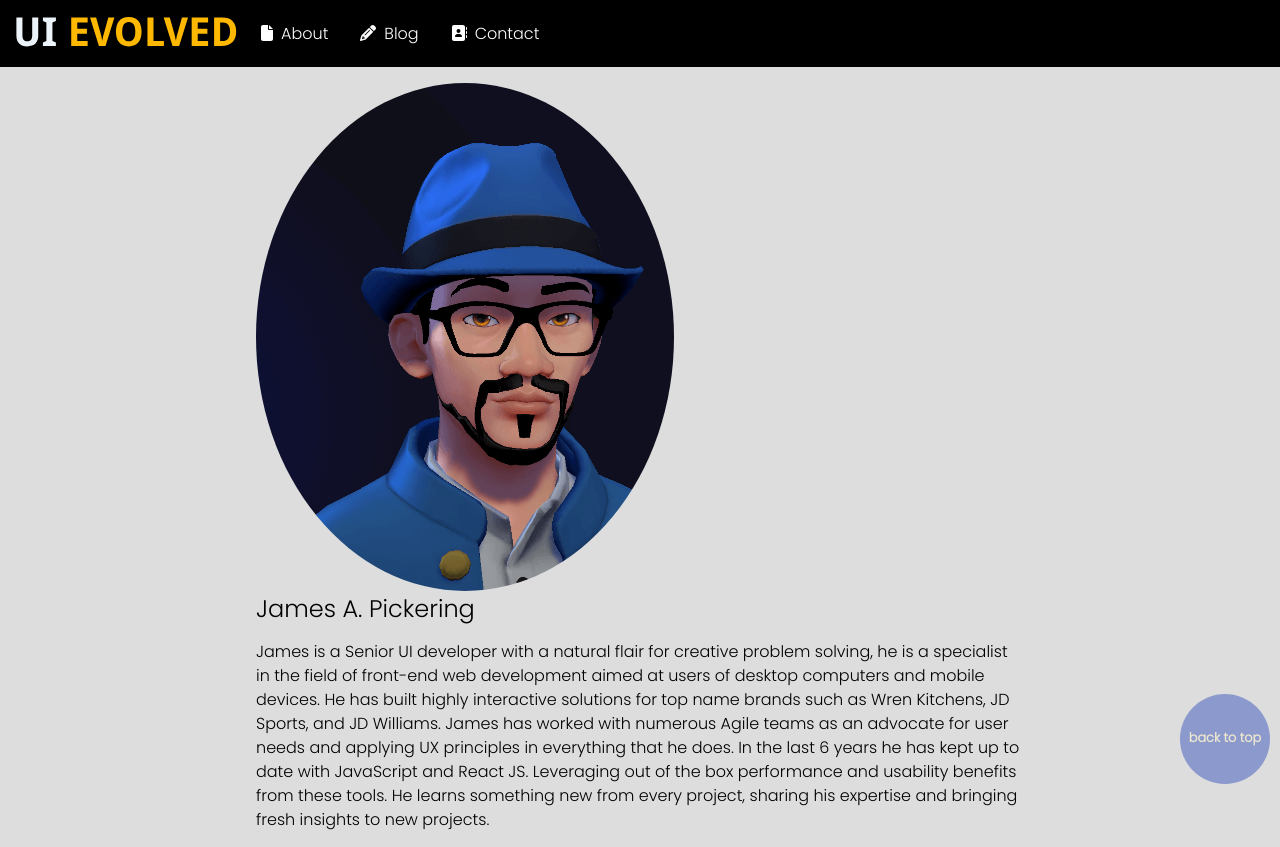
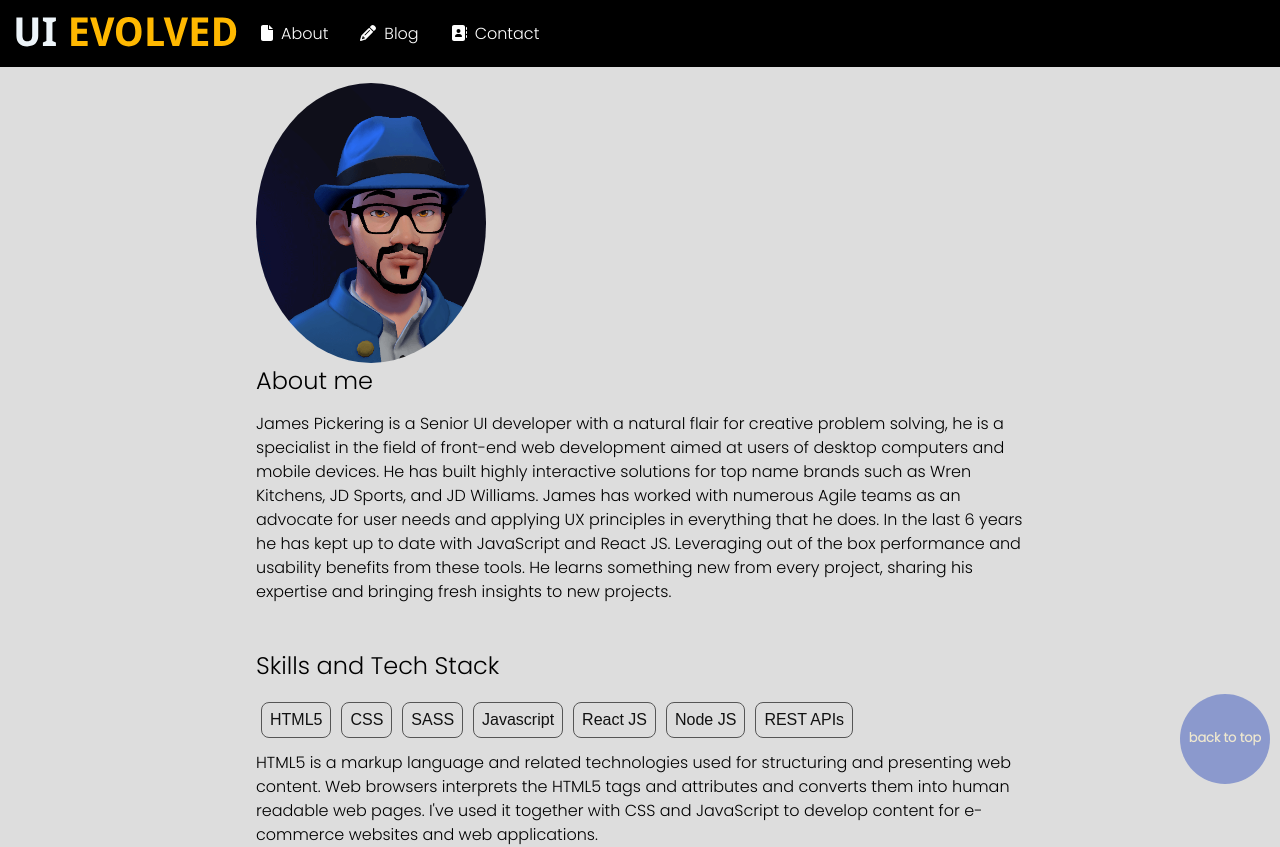
Before and after one commit to japickering/web-portfolio, a React (Create React App) app: page /about in a window 1280 px wide. Shown: the top 847 px of the page. Built offline with nearby package versions, Linux system fonts and the light colour scheme.

Commit message:
avatar, tabs and about text updates

```diff
--- a/src/components/Navbar.js
+++ b/src/components/Navbar.js
@@ -20,7 +20,7 @@ export default function Navbar() {
   }, []);
 
   return (
-    <nav id='navbar' className='navbar' tabIndex='0'>
+    <nav id='navbar' className='navbar'>
       <ul>
         {menu.map((item) => {
           return (
--- a/src/db.json
+++ b/src/db.json
@@ -2,7 +2,7 @@
   "title": "Professional Front-end UI Development",
   "author": "James A. Pickering",
   "headline": "Creating highly interactive and mobile-friendly websites and applications",
-  "about": "James is a Senior UI developer with a natural flair for creative problem solving, he is a specialist in the field of front-end web development aimed at users of desktop computers and mobile devices. He has built highly interactive solutions for top name brands such as Wren Kitchens, JD Sports, and JD Williams. James has worked with numerous Agile teams as an advocate for user needs and applying UX principles in everything that he does. In the last 6 years he has kept up to date with JavaScript and React JS. Leveraging out of the box performance and usability benefits from these tools. He learns something new from every project, sharing his expertise and bringing fresh insights to new projects.",
+  "about": "James Pickering is a Senior UI developer with a natural flair for creative problem solving, he is a specialist in the field of front-end web development aimed at users of desktop computers and mobile devices. He has built highly interactive solutions for top name brands such as Wren Kitchens, JD Sports, and JD Williams. James has worked with numerous Agile teams as an advocate for user needs and applying UX principles in everything that he does. In the last 6 years he has kept up to date with JavaScript and React JS. Leveraging out of the box performance and usability benefits from these tools. He learns something new from every project, sharing his expertise and bringing fresh insights to new projects.",
   "avatar": "/assets/avatar.png",
   "contact": "Reach out to me me on Github or LinkedIn if you have questions or feedback about any of the topics I cover on this website.",
   "socials": [
--- a/src/main.css
+++ b/src/main.css
@@ -100,6 +100,11 @@ img {
   border: 0;
   max-width: 100%;
   height: auto;
+}
+
+img.avatar {
+  max-width: 30%;
+  border-radius: 50%;
 }
 
 img.thumb,
@@ -227,10 +232,6 @@ main {
   width: 100%;
   flex-direction: column;
   align-items: center;
-}
-
-.avatar {
-  border-radius: 50%;
 }
 
 .circle-top {
--- a/src/main.scss
+++ b/src/main.scss
@@ -102,6 +102,11 @@ img {
   border: 0;
   max-width: 100%;
   height: auto;
+}
+
+img.avatar {
+  max-width: 30%;
+  border-radius: 50%;
 }
 
 img.thumb,
@@ -237,10 +242,6 @@ main {
   align-items: center;
 }
 
-.avatar {
-  border-radius: 50%;
-}
-
 .circle-top {
   position: fixed;
   display: block;
--- a/src/pages/About.js
+++ b/src/pages/About.js
@@ -7,10 +7,10 @@ export default function About({ about, author, avatar, skills }) {
       <section className='about'>
         <div className='content fadein'>
           <div>
-            <img src={avatar} className='avatar' alt='avatar' />
+            <img src={avatar} className='avatar' alt='avatar pic' />
           </div>
           <div>
-            <h2 className='title'>{author}</h2>
+            <h2 className='title'>About me</h2>
             <p>{about}</p>
           </div>
         </div>
```
